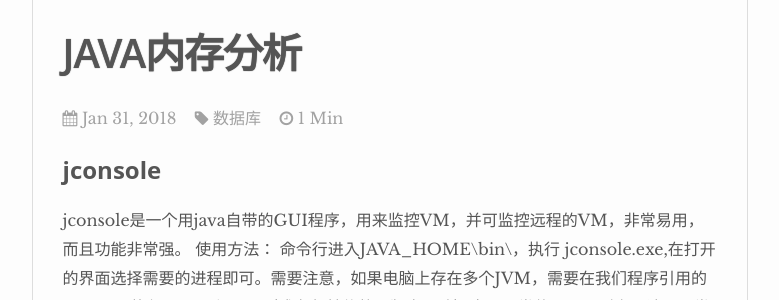
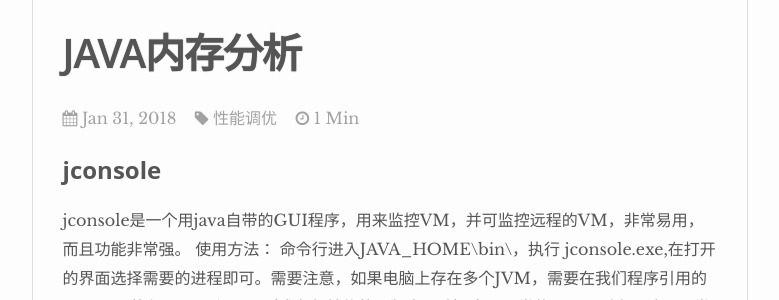
Before and after one commit to Teclan/Teclan.github.io, a Jekyll site: the page built from _posts/2018-01-31-JAVA内存分析.md, in a window 1280 px wide and 900 px high. Shown: the part 322-622 px from the top of the window, without its empty margins (250-1029 px from the left). Built offline with Jekyll 4.4.1, drawn with Linux system fonts in a browser that asks for light colours; nearby versions of some CDN libraries.

Commit message:
修改遗漏的提交

```diff
--- a/_posts/2018-01-31-JAVA内存分析.md
+++ b/_posts/2018-01-31-JAVA内存分析.md
@@ -2,7 +2,7 @@
 layout: post
 title: JAVA内存分析
 date: 2018-01-31 20:44:38
-categories: 数据库
+categories: 性能调优
 tags: [JAVA,内存分析]
 ---
 
```
Also changed, not shown: _posts/2017-08-18-DB2-常见错误与解决方案.md (+1 -0 lines).
